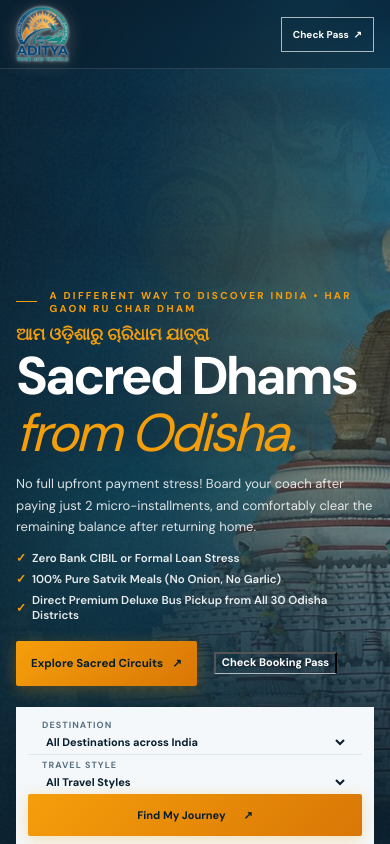
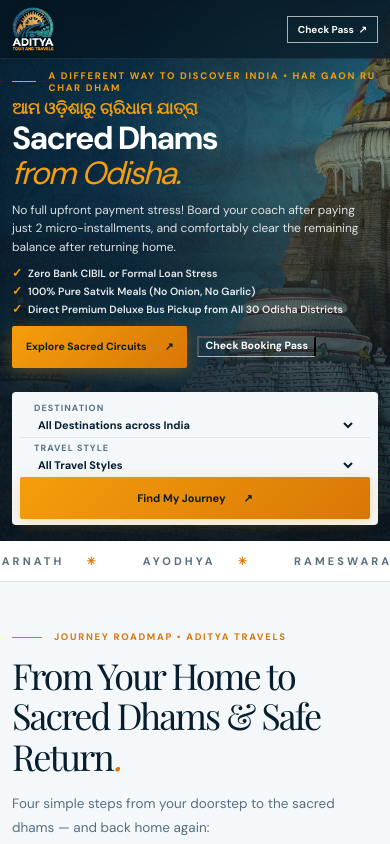
Before and after one commit to Ashupap/Tour-Travel, a website: page pb_public/index.html in a window 390 px wide. Shown: the top 844 px of the page. Drawn offline with nearby package versions, Linux system fonts and the light colour scheme; no server answers; a web font is replaced by a local one.

Commit message:
fix(ui): eliminate hero blue shadow, remove logo white glow, and fix mobile vertical spacing

```diff
--- a/pb_public/index.html
+++ b/pb_public/index.html
@@ -169,10 +169,9 @@
       inset: 0;
       pointer-events: none;
       background:
-        radial-gradient(ellipse at 78% 35%, rgba(245, 158, 11, .18), transparent 44%),
-        radial-gradient(ellipse at 25% 65%, rgba(22, 126, 136, .16), transparent 50%),
-        linear-gradient(90deg, rgba(7,30,46,.95), rgba(7,30,46,.72) 48%, rgba(7,30,46,.28)),
-        linear-gradient(0deg, rgba(7,30,46,.95), transparent 46%, rgba(7,30,46,.28));
+        radial-gradient(ellipse at 80% 30%, rgba(245, 158, 11, .14), transparent 45%),
+        linear-gradient(90deg, rgba(5, 20, 32, 0.82) 0%, rgba(5, 20, 32, 0.6) 48%, rgba(5, 20, 32, 0.18) 100%),
+        linear-gradient(180deg, rgba(4, 16, 26, 0.45) 0%, transparent 24%, rgba(4, 16, 26, 0.88) 100%);
     }
 
     .hero__grain {
@@ -190,16 +189,16 @@
       left: 0;
       right: 0;
       z-index: 60;
-      background: rgba(7, 30, 46, 0.45);
-      backdrop-filter: blur(10px);
-      -webkit-backdrop-filter: blur(10px);
-      border-bottom: 1px solid rgba(255,255,255,.12);
+      background: rgba(5, 20, 32, 0.65);
+      backdrop-filter: blur(12px);
+      -webkit-backdrop-filter: blur(12px);
+      border-bottom: 1px solid rgba(255,255,255,.08);
       transition: background-color .3s ease, border-color .3s ease, box-shadow .3s ease;
     }
     .site-header.is-scrolled {
-      background: rgba(4, 18, 28, 0.96);
-      backdrop-filter: blur(14px);
-      -webkit-backdrop-filter: blur(14px);
+      background: rgba(3, 14, 22, 0.96);
+      backdrop-filter: blur(16px);
+      -webkit-backdrop-filter: blur(16px);
       border-bottom: 1px solid rgba(245, 158, 11, 0.28);
       box-shadow: 0 6px 26px rgba(0, 0, 0, 0.45);
     }
@@ -236,12 +235,12 @@
       max-height: 62px;
       object-fit: contain;
       display: block;
-      filter: drop-shadow(0 2px 8px rgba(0,0,0,0.5)) drop-shadow(0 0 1.5px rgba(255,255,255,0.92)) contrast(1.08);
+      filter: drop-shadow(0 2px 6px rgba(0,0,0,0.32));
       transition: transform .25s ease, filter .25s ease;
     }
     .logo:hover .logo__img {
       transform: scale(1.03);
-      filter: drop-shadow(0 4px 12px rgba(0,0,0,0.6)) drop-shadow(0 0 2.5px rgba(245,158,11,0.75)) contrast(1.12);
+      filter: drop-shadow(0 4px 12px rgba(0,0,0,0.45));
     }
     .logo__fallback {
       display: none;
@@ -276,7 +275,7 @@
     }
     .logo--footer .logo__img {
       height: 64px;
-      filter: drop-shadow(0 2px 10px rgba(0,0,0,0.55)) drop-shadow(0 0 2px rgba(255,255,255,0.9));
+      filter: drop-shadow(0 2px 8px rgba(0,0,0,0.4));
     }
 
     .nav__links {
@@ -776,55 +775,132 @@
       .closing__grid { grid-template-columns: 1fr; gap: 32px; }
       .footer__grid { grid-template-columns: 1fr 1fr; gap: 24px; }
     }
-    @media (max-width: 700px) {
-      .container { width: min(100% - 32px, 1320px); }
-      .nav { height: 68px; }
+    @media (max-width: 768px) {
+      .container { width: min(100% - 28px, 1320px); }
+      .nav { height: 64px; }
       .nav__links { display: none; }
       .nav__cta { padding: 8px 12px; font-size: 10.5px; }
-      .hero { height: auto; min-height: 540px; max-height: none; }
-      .hero__main { padding-top: 30px; padding-bottom: 30px; }
-      .hero h1 { font-size: clamp(34px, 8vw, 48px); }
-      .hero__description { font-size: 12.5px; }
-      .trip-finder { width: 100%; grid-template-columns: 1fr; }
+      .logo { min-width: auto; min-height: 48px; }
+      .logo__img { height: 48px; max-height: 48px; }
+      .hero {
+        height: auto;
+        min-height: auto;
+        max-height: none;
+        padding-top: 64px;
+        padding-bottom: 24px;
+        display: flex;
+        flex-direction: column;
+        justify-content: flex-start;
+      }
+      .hero__main {
+        padding-top: 14px;
+        padding-bottom: 12px;
+        align-items: flex-start;
+        flex: 0 0 auto;
+      }
+      .hero__copy { width: 100%; }
+      .eyebrow { font-size: 9.5px; letter-spacing: .18em; }
+      .hero h1 {
+        font-size: clamp(30px, 8vw, 42px);
+        margin: 6px 0 10px;
+        line-height: 1.1;
+      }
+      .hero__odia-sub {
+        font-size: clamp(16px, 4.2vw, 20px);
+        margin-bottom: 3px;
+      }
+      .hero__description {
+        font-size: 12.5px;
+        line-height: 1.55;
+        margin-bottom: 10px;
+        max-width: 100%;
+      }
+      .hero__points {
+        margin-top: 8px;
+        gap: 6px 14px;
+        font-size: 11px;
+        display: flex;
+        flex-direction: column;
+        align-items: flex-start;
+      }
+      .hero__actions {
+        margin-top: 14px;
+        margin-bottom: 16px;
+        gap: 12px;
+        flex-wrap: wrap;
+      }
+      .hero__actions .button {
+        min-height: 44px;
+        padding: 0 16px;
+        font-size: 11px;
+      }
+      .hero__bottom {
+        position: relative;
+        inset: auto;
+        margin-top: 10px;
+        width: 100%;
+      }
+      .hero__bottom-inner {
+        padding: 0;
+        width: 100%;
+        display: block;
+      }
+      .trip-finder {
+        width: 100%;
+        grid-template-columns: 1fr;
+        padding: 8px 10px;
+        box-shadow: 0 8px 24px rgba(0,0,0,.3);
+        border-radius: 4px;
+      }
       .trip-finder__field + .trip-finder__field { border-left: 0; border-top: 1px solid #DCE7EC; }
       .hero__controls { display: none; }
-      .intro { padding: 44px 0 34px; }
+      .hero__scene { display: none; }
+      .intro { padding: 40px 0 30px; }
       .intro__grid { grid-template-columns: 1fr; gap: 16px; }
       .steps ol { grid-template-columns: 1fr; gap: 18px; }
-      .packages { padding: 44px 0 48px; }
+      .packages { padding: 40px 0 44px; }
       .packages__heading { align-items: flex-start; flex-direction: column; gap: 12px; }
       .package-grid { grid-template-columns: 1fr; }
-      .calculator { padding: 44px 0 48px; }
+      .calculator { padding: 40px 0 44px; }
       .calculator__card { padding: 20px 16px; }
       .circuit-selector { grid-template-columns: 1fr; }
-      .pass { padding: 44px 0 48px; }
-      .voices { padding: 44px 0 48px; }
-      .closing { padding: 44px 0; }
+      .pass { padding: 40px 0 44px; }
+      .voices { padding: 40px 0 44px; }
+      .closing { padding: 40px 0; }
       .footer__grid { grid-template-columns: 1fr; gap: 24px; }
     }
     @media (max-width: 480px) {
-      .logo { font-size: 22px; }
-      .logo__mark { font-size: 28px; }
-      .nav__cta { padding: 10px 11px; font-size: 10px; }
-      .hero { min-height: 790px; min-height: max(790px, 100svh); }
-      .hero__main { padding-top: 86px; }
-      .hero h1 { font-size: clamp(53px, 12vw, 65px); }
-      .hero__description { font-size: 13px; }
-      .hero__actions { gap: 17px; flex-wrap: wrap; }
-      .hero__actions .button { padding: 0 15px; gap: 9px; }
-      .text-link { font-size: 11px; }
-      .hero__scene { top: 48%; right: -18%; opacity: .26; transform: translate3d(var(--scene-x), var(--scene-y), 0) scale(.55); }
+      .container { width: min(100% - 24px, 1320px); }
+      .logo__img { height: 44px; max-height: 46px; }
+      .nav { height: 58px; }
+      .nav__cta { padding: 6px 10px; font-size: 10px; }
+      .hero {
+        padding-top: 58px;
+        padding-bottom: 16px;
+      }
+      .hero__main {
+        padding-top: 8px;
+        padding-bottom: 6px;
+      }
+      .hero h1 { font-size: clamp(27px, 8.2vw, 35px); }
+      .hero__description { font-size: 12px; }
+      .hero__points { font-size: 10.5px; gap: 5px; }
+      .hero__actions { margin-top: 10px; margin-bottom: 12px; gap: 10px; }
+      .hero__actions .button { min-height: 42px; padding: 0 14px; font-size: 10.5px; }
+      .text-link { font-size: 10.5px; }
+      .hero__bottom { margin-top: 6px; }
+      .trip-finder { padding: 6px 8px; }
       .trip-finder select { font-size: 11px; }
-      .section-title { font-size: 46px; }
-      .interlude { min-height: 440px; }
-      .interlude h2 { font-size: 51px; }
+      .section-title { font-size: 36px; }
+      .interlude { min-height: 360px; }
+      .interlude h2 { font-size: 38px; }
       .package-grid { grid-template-columns: 1fr; }
-      .package-card__image { height: 290px; }
-      .closing__stats { gap: 22px; }
+      .package-card__image { height: 240px; }
+      .closing__stats { gap: 16px; }
       .footer__inner { align-items: flex-start; flex-direction: column; }
-      .dialog__panel { padding: 27px 21px; }
+      .dialog__panel { padding: 22px 16px; }
       .pass-lookup { grid-template-columns: 1fr; }
-      .calc-result { padding: 26px 22px; }
+      .calc-result { padding: 20px 16px; }
     }
 
     @media (prefers-reduced-motion: reduce) {
@@ -859,7 +935,7 @@
   <header class="site-header" :class="{ 'is-scrolled': scrolled }">
     <nav class="nav container" aria-label="Main navigation">
       <a class="logo" href="#home" aria-label="Aditya Tour and Travels home">
-        <img class="logo__img" src="/images/logo.png" alt="Aditya Tour and Travels" width="160" height="88" fetchpriority="high" loading="eager" decoding="async" onerror="this.style.display='none';if(this.nextElementSibling)this.nextElementSibling.style.display='inline-flex'"/>
+        <img class="logo__img" src="/images/logo-white.png" alt="Aditya Tour and Travels" width="160" height="88" fetchpriority="high" loading="eager" decoding="async" onerror="this.src='/images/logo.png'"/>
         <span class="logo__fallback">
           <span style="font-size:24px;color:var(--accent)">☸</span>
           <span style="display:flex;flex-direction:column;line-height:1.1"><b style="font-family:var(--serif);font-size:18px;color:#fff">ADITYA</b><small style="font-size:8.5px;color:var(--accent);letter-spacing:.15em">TOUR &amp; TRAVELS</small></span>
@@ -1342,7 +1418,7 @@
       <div class="footer__grid">
         <div class="footer__brand">
           <a class="logo logo--footer" href="#home" aria-label="Aditya Tour and Travels home">
-            <img class="logo__img" src="/images/logo.png" alt="Aditya Tour and Travels" width="160" height="88" loading="lazy" decoding="async" onerror="this.style.display='none';if(this.nextElementSibling)this.nextElementSibling.style.display='inline-flex'"/>
+            <img class="logo__img" src="/images/logo-white.png" alt="Aditya Tour and Travels" width="160" height="88" loading="lazy" decoding="async" onerror="this.src='/images/logo.png'"/>
             <span class="logo__fallback">
               <span style="font-size:24px;color:var(--accent)">☸</span>
               <span style="display:flex;flex-direction:column;line-height:1.1"><b style="font-family:var(--serif);font-size:18px;color:#fff">ADITYA</b><small style="font-size:8.5px;color:var(--accent);letter-spacing:.15em">TOUR &amp; TRAVELS</small></span>
--- a/pb_public/sw.js
+++ b/pb_public/sw.js
@@ -1,7 +1,7 @@
 // pb_public/sw.js
 // Service Worker with Cache-First static caching & Background Sync (PWA-02, PWA-03)
 
-const CACHE_NAME = "aditya-travels-v8-bharatyatra-cache-v3";
+const CACHE_NAME = "aditya-travels-v9-bharatyatra-cache-v3";
 const STATIC_ASSETS = [
   "/",
   "/index.html",
@@ -23,6 +23,7 @@
   "/icons/icon-192.svg",
   "/icons/icon-512.svg",
   "/images/logo.png",
+  "/images/logo-white.png",
   "/images/hero-1.jpg",
   "/images/hero-2.jpg",
   "/images/hero-3.jpg",
```
Also changed, not shown: pb_public/images/logo-white.png (added).
